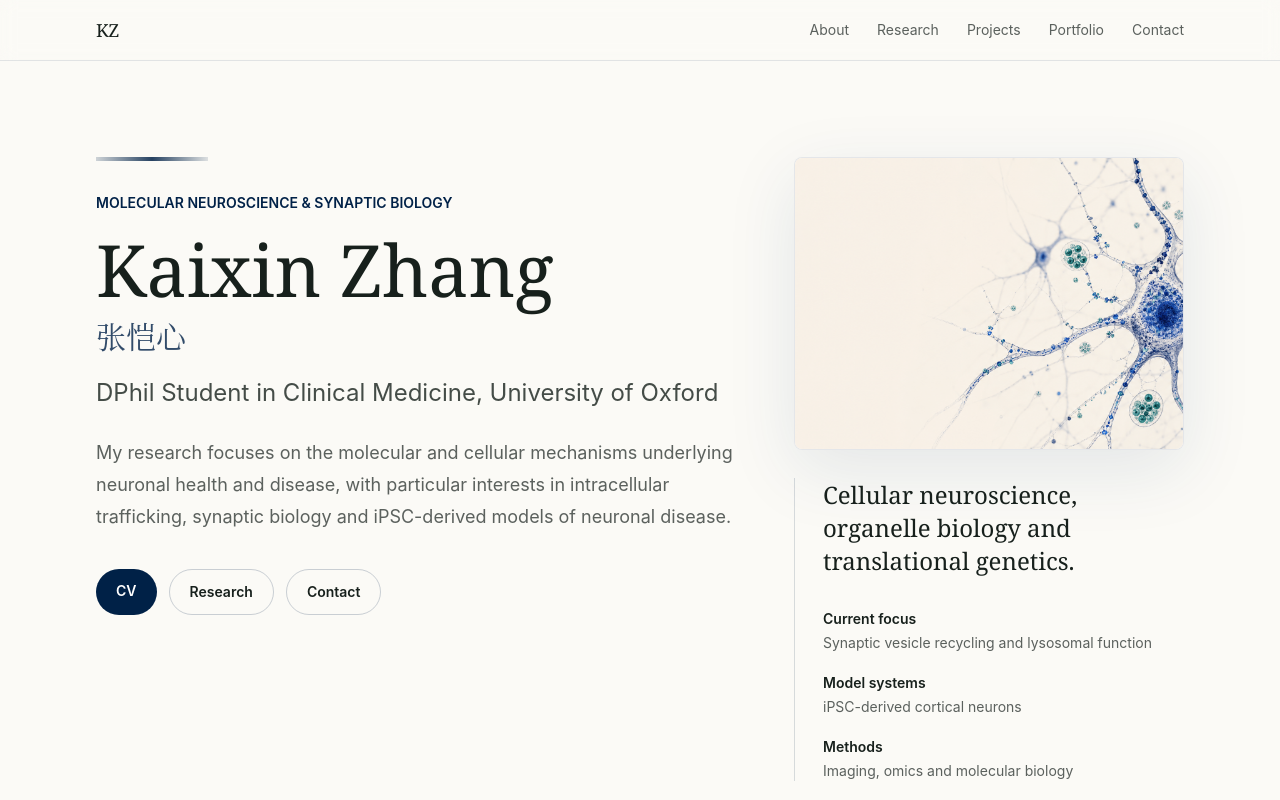
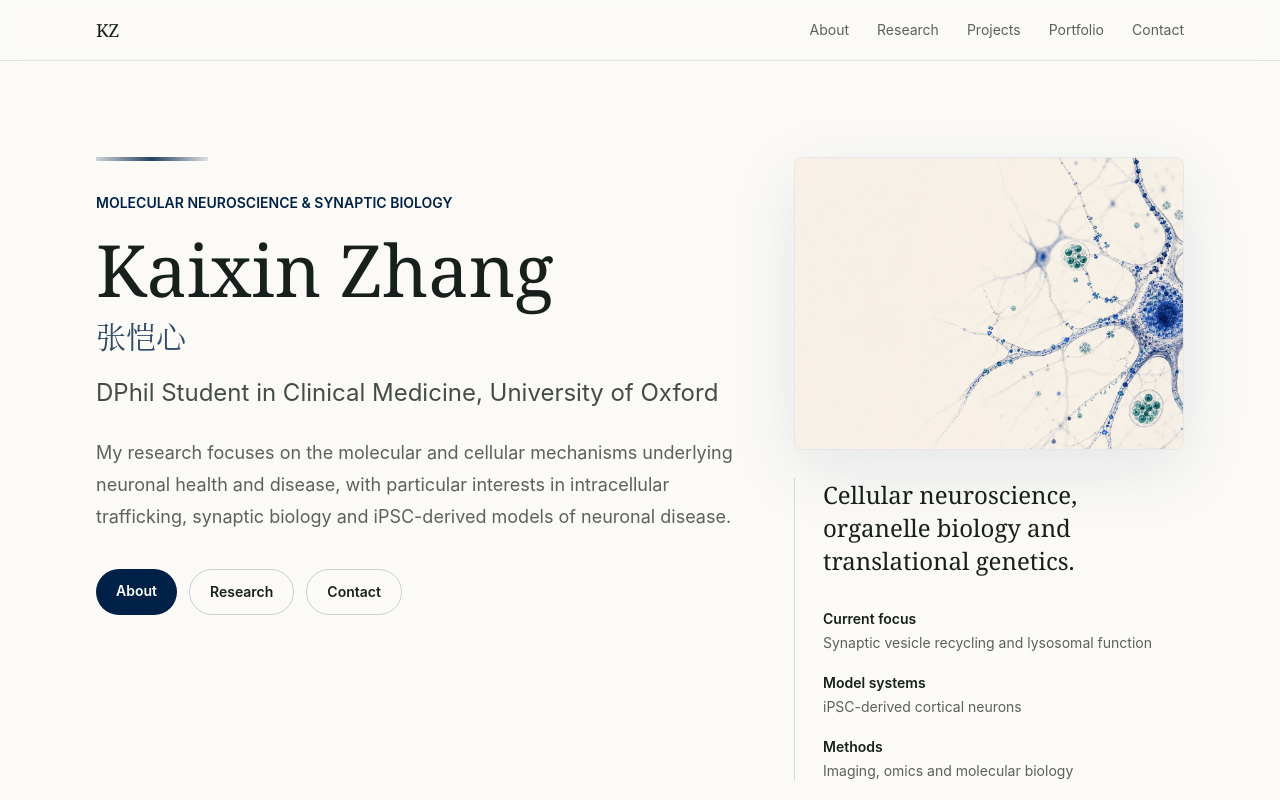
Before and after one commit to KKZZ999/kaixin-academic-website, a Next.js app: page / in a window 1280 px wide. Shown: the top 800 px of the page. Built offline with nearby package versions, Linux system fonts and the light colour scheme.

Commit message:
Replace CV button with about link

```diff
--- a/app/page.tsx
+++ b/app/page.tsx
@@ -61,8 +61,8 @@
             {profile.tagline}
           </p>
           <div className="mt-9 flex flex-wrap gap-3">
-            <a className="rounded-full bg-oxford px-5 py-3 text-sm font-semibold text-white transition hover:bg-teal" href={profile.links.cv}>
-              CV
+            <a className="rounded-full bg-oxford px-5 py-3 text-sm font-semibold text-white transition hover:bg-teal" href="#about">
+              About
             </a>
             <a className="rounded-full border border-oxford/20 px-5 py-3 text-sm font-semibold text-ink transition hover:border-teal hover:text-teal" href="#research">
               Research
--- a/data/site-content.ts
+++ b/data/site-content.ts
@@ -5,7 +5,6 @@
   email: "kaixin.zhang@ndm.ox.ac.uk",
   heroEyebrow: "Molecular Neuroscience & Synaptic Biology",
   links: {
-    cv: "#",
     linkedin: "https://www.linkedin.com/in/kaixin-zhang-ox",
     googleScholar: "#",
     orcid: "#"
```
